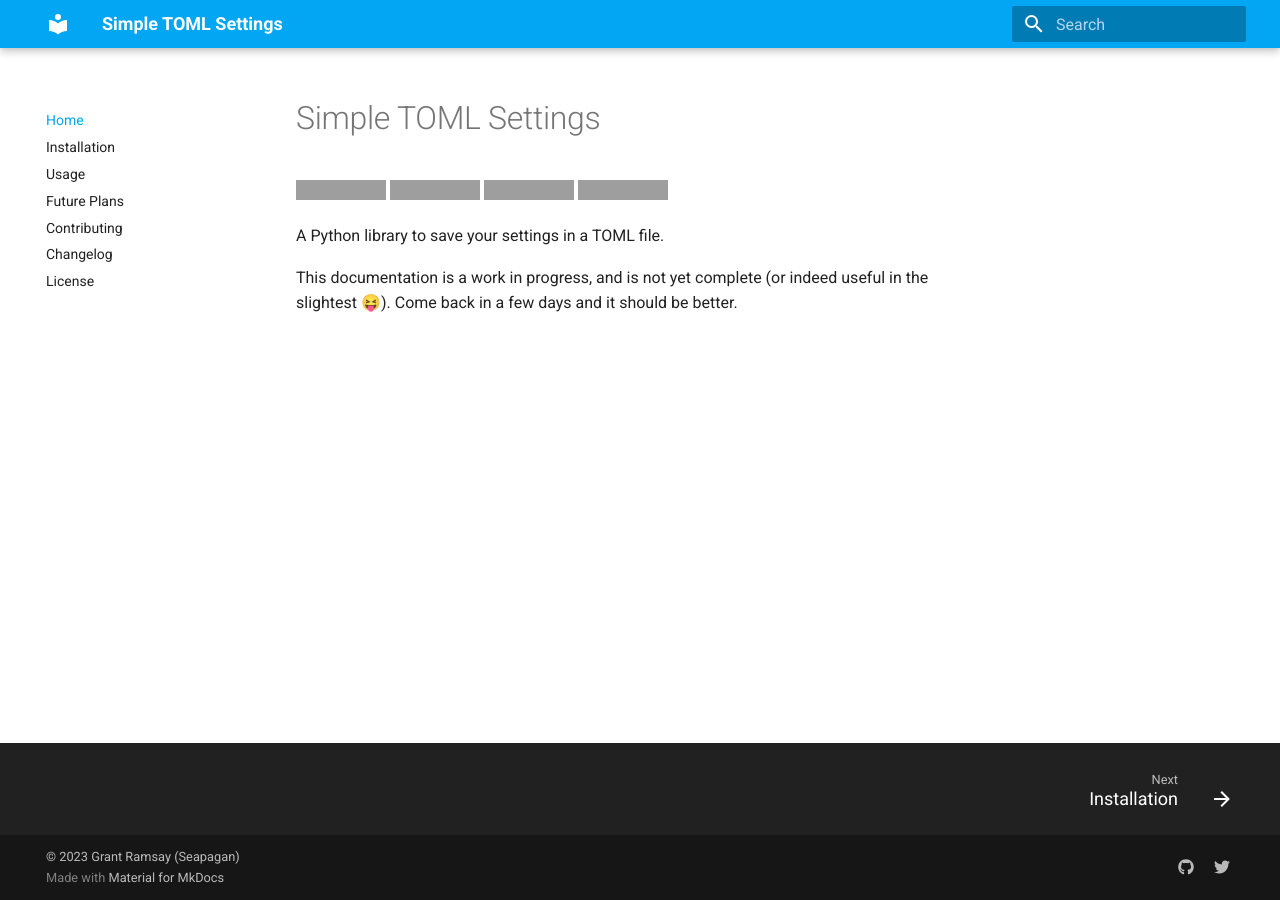
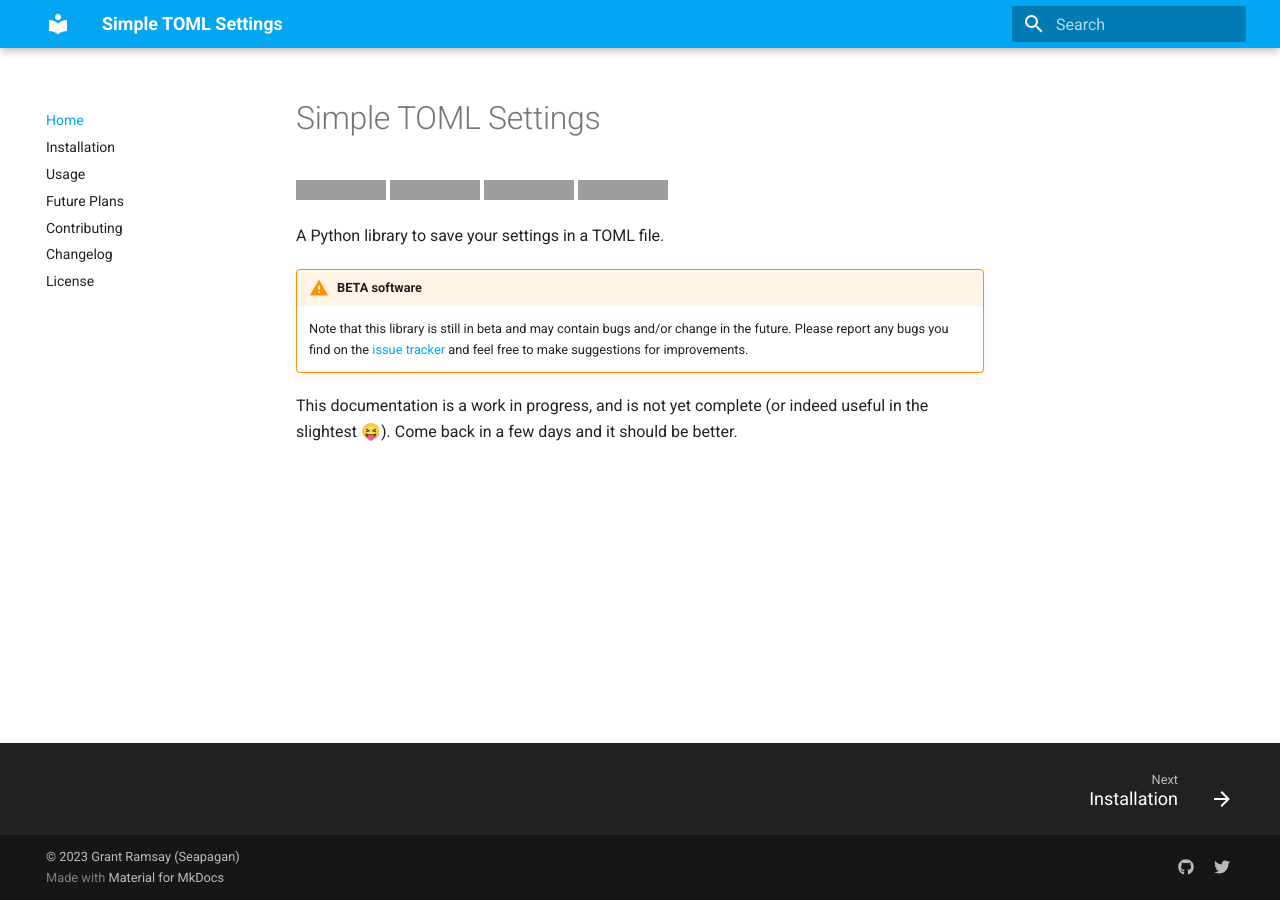
Before and after one commit to seapagan/simple-toml-settings, an MkDocs documentation site: the page built from docs/index.md, in a window 1280 px wide. Built offline with MkDocs 1.6.1 and Material for MkDocs 9.7.7, drawn with Linux system fonts in a browser that asks for light colours; grey boxes are pictures that could not be loaded.

Commit message:
docs: add notes on BETA quality of library
Signed-off-by: Grant Ramsay <seapagan@gmail.com>

```diff
--- a/docs/index.md
+++ b/docs/index.md
@@ -7,5 +7,12 @@
 
 A Python library to save your settings in a TOML file.
 
+!!! warning "BETA software"
+
+    Note that this library is still in beta and may contain bugs
+    and/or change in the future.  Please report any bugs you find on the
+    [issue tracker](https://github.com/seapagan/simple-toml-settings/issues){:target="_blank"}
+    and feel free to make suggestions for improvements.
+
 This documentation is a work in progress, and is not yet complete (or indeed
 useful in the slightest 😝). Come back in a few days and it should be better.
```
Also changed, not shown: README.md (+8 -0 lines).
